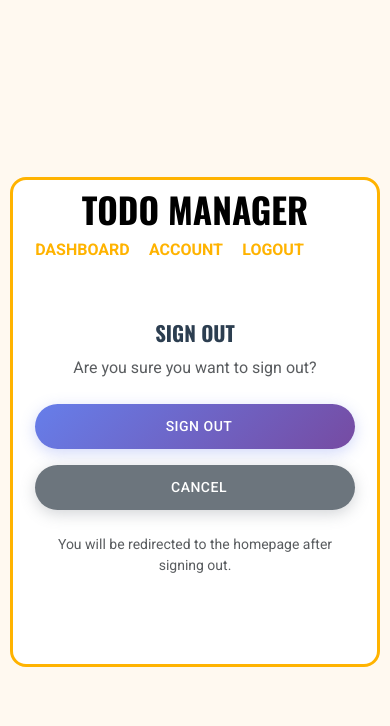
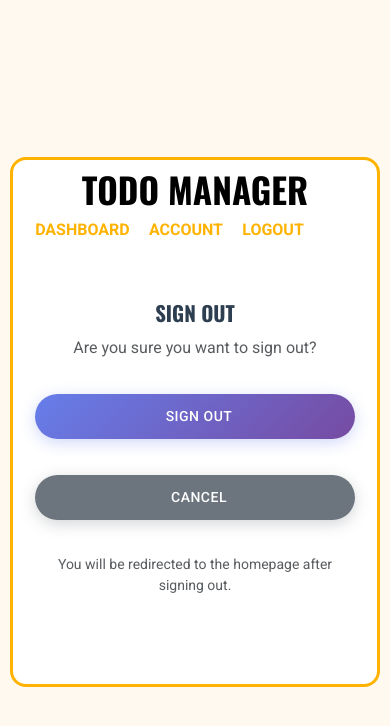
Before and after one commit to FatimahMohamed/To-do-list, a Django app: page /accounts/logout/ in a window 390 px wide. Shown: the top 726 px of the page. Run offline with Django 4.2, Linux system fonts and the light colour scheme; the visitor is signed in with stand-in values (Sample User, id 1).

Commit message:
Center cancel button under sign out button
- Wrap each button in button-container div for better control
- Remove horizontal spacing classes (me-4) and line breaks
- Add flexbox centering with justify-content: center for perfect alignment
- Stack buttons vertically with consistent spacing
- Remove outdated CSS references (me-4, br display none)
- Ensure both buttons are perfectly centered and aligned
- Maintain responsive behavior on mobile devices
- Clean up button layout structure for better maintainability

```diff
--- a/templates/account/logout.html
+++ b/templates/account/logout.html
@@ -20,13 +20,16 @@
                 {% endif %}
 
                 <div class="text-center">
-                    <button type="submit" class="btn btn-primary btn-lg px-5 me-4 mb-3">
-                        <i class="fas fa-sign-out-alt me-2"></i>Sign Out
-                    </button>
-                    <br>
-                    <a href="{% url 'dashboard' %}" class="btn btn-secondary btn-lg px-5 btn-fixed-width">
-                        <i class="fas fa-arrow-left me-2"></i>Cancel
-                    </a>
+                    <div class="button-container">
+                        <button type="submit" class="btn btn-primary btn-lg px-5 mb-3">
+                            <i class="fas fa-sign-out-alt me-2"></i>Sign Out
+                        </button>
+                    </div>
+                    <div class="button-container">
+                        <a href="{% url 'dashboard' %}" class="btn btn-secondary btn-lg px-5 btn-fixed-width">
+                            <i class="fas fa-arrow-left me-2"></i>Cancel
+                        </a>
+                    </div>
                 </div>
             </form>
 
@@ -59,6 +62,12 @@
         letter-spacing: 0.5px;
         margin: 8px 0;
         min-width: 180px;
+    }
+
+    .button-container {
+        display: flex;
+        justify-content: center;
+        margin: 8px 0;
     }
 
     .btn-fixed-width {
@@ -111,17 +120,12 @@
             width: 100%;
         }
 
+        .button-container {
+            margin: 10px 0;
+        }
+
         .col-md-8 {
             padding: 0 15px;
-        }
-
-        .btn.me-4 {
-            margin-right: 0 !important;
-            margin-bottom: 15px;
-        }
-
-        br {
-            display: none;
         }
     }
 </style>
```
